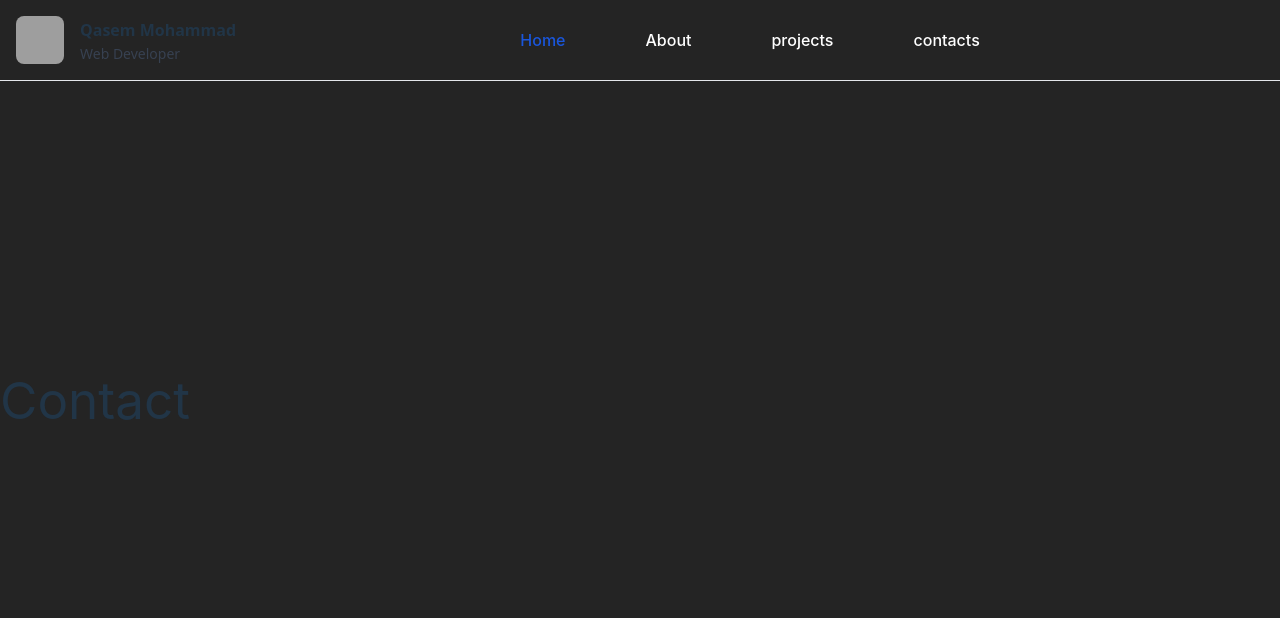
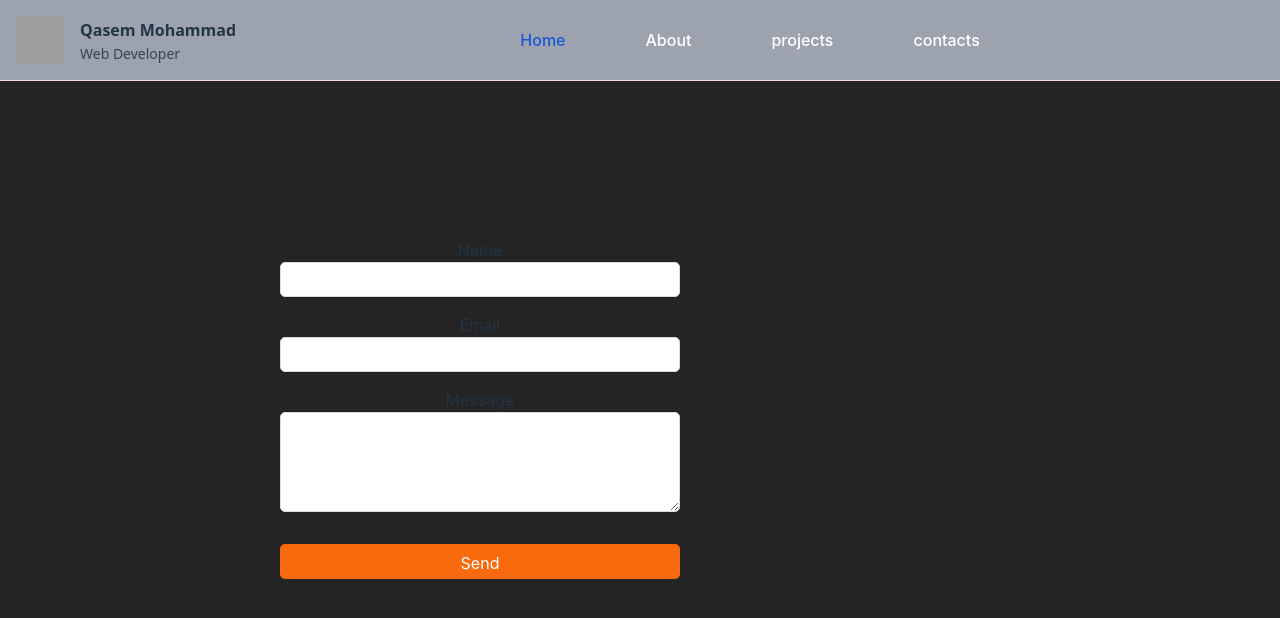
Before and after one commit to Qasem-moh/Qasem, a React (Vite) app: page /contacts in a window 1280 px wide. Shown: the top 618 px of the page. Built offline with nearby package versions, Linux system fonts and the light colour scheme; grey boxes are pictures that could not be loaded.

Commit message:
portfolio

```diff
--- a/package.json
+++ b/package.json
@@ -10,6 +10,7 @@
     "preview": "vite preview"
   },
   "dependencies": {
+    "@emailjs/browser": "^4.1.0",
     "@iconify/icons-logos": "^1.2.36",
     "@iconify/react": "^4.1.1",
     "@material-tailwind/react": "^2.1.9",
@@ -20,6 +21,7 @@
     "react-icons": "^5.0.1",
     "react-router-dom": "^6.22.1",
     "split-type": "^0.3.4",
+    "styled-components": "^6.1.8",
     "tw-elements": "^1.1.0"
   },
   "devDependencies": {
--- a/src/Components/Contact.jsx
+++ b/src/Components/Contact.jsx
@@ -1,11 +1,100 @@
-import React from 'react';
+import React, { useRef } from "react";
+import emailjs from "@emailjs/browser";
+import styled from "styled-components";
 
-function Contact() {
+// npm i @emailjs/browser
+
+const Contact = () => {
+    const form = useRef();
+
+    const sendEmail = (e) => {
+        e.preventDefault();
+
+        emailjs
+            .sendForm('service_h46zoq9', '', form.current, {
+                publicKey: 'ATkE54LIW7gyfOjwk',
+            })
+            .then(
+                () => {
+                    console.log('SUCCESS!');
+                },
+                (error) => {
+                    console.log('FAILED...', error.text);
+                },
+            );
+    };
+
     return (
-        <div>
-            <h1>Contact</h1>
-        </div>
+        <StyledContactForm>
+            <form ref={form} onSubmit={sendEmail}>
+                <label>Name</label>
+                <input type="text" name="user_name"/>
+                <label>Email</label>
+                <input type="email" name="user_email"/>
+                <label>Message</label>
+                <textarea name="message"/>
+                <input type="submit" value="Send"/>
+            </form>
+
+        </StyledContactForm>
     );
-}
+};
 
 export default Contact;
+
+// Styles
+const StyledContactForm = styled.div`
+    width: 400px;
+
+    form {
+        display: flex;
+        align-items: center;
+        flex-direction: column;
+        width: 100%;
+        font-size: 16px;
+        margin-left: 70%;
+
+        input {
+            width: 100%;
+            height: 35px;
+            padding: 7px;
+            outline: none;
+      border-radius: 5px;
+      border: 1px solid rgb(220, 220, 220);
+        color: #1a1a1a;
+
+      &:focus {
+        border: 2px solid rgba(0, 206, 158, 1);
+      }
+    }
+
+    textarea {
+      max-width: 100%;
+      min-width: 100%;
+      width: 100%;
+      max-height: 100px;
+      min-height: 100px;
+      padding: 7px;
+      outline: none;
+      border-radius: 5px;
+      border: 1px solid rgb(220, 220, 220);   color: #1a1a1a;
+
+
+      &:focus {
+        border: 2px solid rgba(0, 206, 158, 1);
+      }
+    }
+
+    label {
+      margin-top: 1rem;
+    }
+
+    input[type="submit"] {
+      margin-top: 2rem;
+      cursor: pointer;
+      background: rgb(249, 105, 14);
+      color: white;
+      border: none;
+    }
+  }
+`;
--- a/src/Components/HeaderNav.jsx
+++ b/src/Components/HeaderNav.jsx
@@ -6,7 +6,7 @@
         <div>
 
             <nav
-                className="bg-dark dark:bg-gray-900 fixed w-full z-20 top-0  start-0 border-b border-gray-200 dark:border-gray-600">
+                className=" fixed w-full z-20 top-0   border-b border-red-200 bg-gray-400">
                 <div className="max-w-screen-xl flex flex-wrap items-center justify-between mx-auto p-4">
                     <div className="flex items-center gap-4">
                         <img src="https://i.ibb.co/XSDsCvw/Whats-App-Image-2024-01-11-at-9-31-50-PM-removebg-preview-removebg-preview.jpg" alt="Qasem"
--- a/src/Components/Projects.jsx
+++ b/src/Components/Projects.jsx
@@ -1,4 +1,3 @@
-import React from 'react';
 import {Typography} from "@material-tailwind/react";
 
 function Projects() {
```
Also changed, not shown: 2 other files (tests, documents, lock files or other folders).
